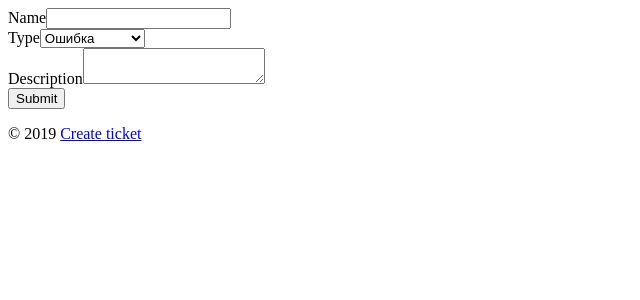
After one commit to u383038/helpdesk, a Yii app: template frontend/views/ticket/create.php in a window 1280 px wide. The commit adds this page. Shown: the top 300 px of the page, without its empty margins (0-640 px from the left). Run offline with PHP 8.4 and a stand-in for Yii, Linux system fonts and the light colour scheme; the template is opened without the code that fills it, so the values that code supplies are empty; form fields are guessed from the names that the template uses; some libraries are stand-ins or nearby versions.

Commit message:
ticket contr, ticket create

```diff
--- a/frontend/views/layouts/main.php
+++ b/frontend/views/layouts/main.php
@@ -71,8 +71,9 @@ AppAsset::register($this);
 
 <footer class="footer">
     <div class="container">
-        <p class="pull-left">&copy; <?= Html::encode(Yii::$app->name) ?> <?= date('Y') ?></p>
-
+        <p class="pull-left">&copy; <?= Html::encode(Yii::$app->name) ?> <?= date('Y') ?>
+            <a href="<?=\yii\helpers\Url::to(['ticket/create'])?>">Create ticket</a>
+        </p>
         <p class="pull-right"><?= Yii::powered() ?></p>
     </div>
 </footer>
--- /dev/null
+++ b/frontend/views/ticket/create.php
@@ -0,0 +1,27 @@
+<?php
+
+use yii\helpers\Html;
+use yii\widgets\ActiveForm;
+
+/* @var $this yii\web\View */
+/* @var $model common\models\Ticket */
+/* @var $form ActiveForm */
+?>
+<div class="create">
+
+    <?php $form = ActiveForm::begin(); ?>
+
+        <?= $form->field($model, 'name') ?>
+        <?= $form->field($model, 'type')->dropDownList([
+            '0' => 'Ошибка',
+            '1' => 'Доработка',
+            '2' => 'Нововедение'
+        ]);?>
+        <?= $form->field($model, 'description')->textarea() ?>
+
+        <div class="form-group">
+            <?= Html::submitButton('Submit', ['class' => 'btn btn-primary']) ?>
+        </div>
+    <?php ActiveForm::end(); ?>
+
+</div><!-- create -->
```
Also changed, not shown: frontend/controllers/TicketController.php (added, +30 -0 lines).
